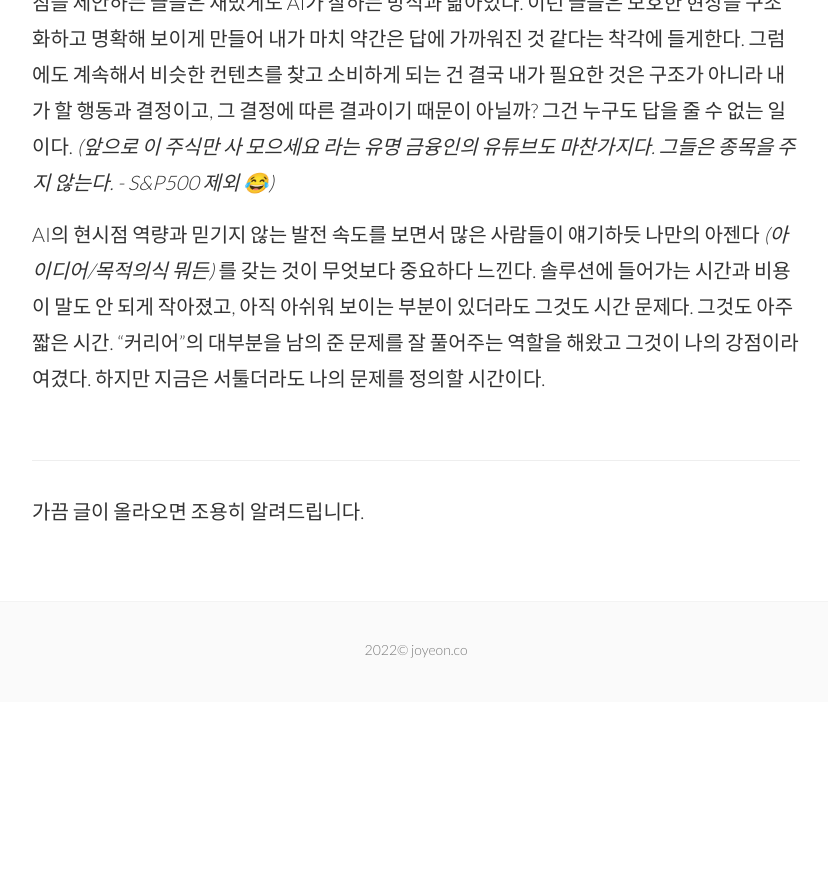
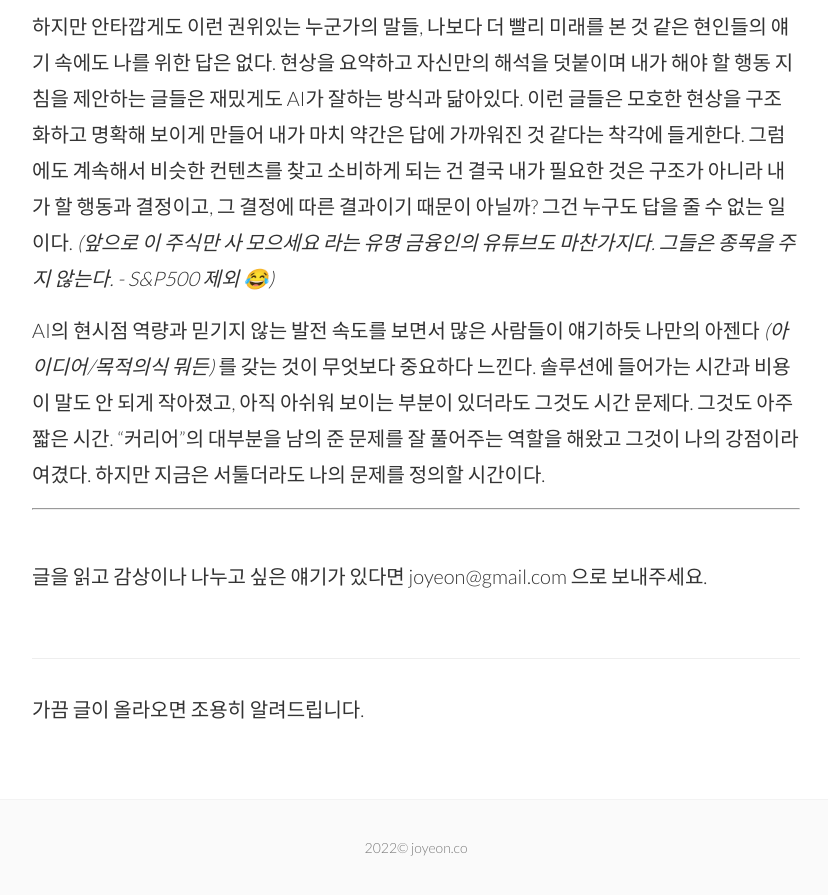
Before and after one commit to joyeon/joyeon.github.io, a Jekyll site: the page built from _posts/2026-02-13-ai-anxiety.md, in a window 1280 px wide and 900 px high, scrolled down 1543 px. Shown: the top 895 px of the window, without its empty margins (224-1052 px from the left). Built offline with Jekyll 4.4.1, drawn with Linux system fonts in a browser that asks for light colours; before the commit the page ends 2245 px from its top, so only the background shows below that; some of the changed text lies outside the part shown.

Commit message:
Update post title and add closing remarks

```diff
--- a/_posts/2026-02-13-ai-anxiety.md
+++ b/_posts/2026-02-13-ai-anxiety.md
@@ -1,6 +1,6 @@
 ---
 layout: post
-title:  "03: 주 1회, 서빙합니다"
+title:  "04: 앞으로 10개월이 중요합니다."
 ---
 
 읽을거리가 넘쳐나는 시절이다.  각자의 맥락에 따라 구성은 다르겠지만 나의 피드는 플랫폼 구분 없이 비슷하다.
@@ -16,3 +16,9 @@
 하지만 안타깝게도 이런 권위있는 누군가의 말들, 나보다 더 빨리 미래를 본 것 같은 현인들의 얘기 속에도 나를 위한 답은 없다. 현상을 요약하고 자신만의 해석을 덧붙이며 내가 해야 할 행동 지침을 제안하는 글들은 재밌게도 AI가 잘하는 방식과 닮아있다. 이런 글들은 모호한 현상을 구조화하고 명확해 보이게 만들어 내가 마치 약간은 답에 가까워진 것 같다는 착각에 들게한다. 그럼에도 계속해서 비슷한 컨텐츠를 찾고 소비하게 되는 건 결국 내가 필요한 것은 구조가 아니라 내가 할 행동과 결정이고, 그 결정에 따른 결과이기 때문이 아닐까? 그건 누구도 답을 줄 수 없는 일이다. *(앞으로 이 주식만 사 모으세요 라는 유명 금융인의 유튜브도 마찬가지다. 그들은 종목을 주지 않는다. - S&P500 제외 😂)*
 
 AI의 현시점 역량과 믿기지 않는 발전 속도를 보면서 많은 사람들이 얘기하듯 나만의 아젠다 *(아이디어/목적의식 뭐든)* 를 갖는 것이 무엇보다 중요하다 느낀다. 솔루션에 들어가는 시간과 비용이 말도 안 되게 작아졌고, 아직 아쉬워 보이는 부분이 있더라도 그것도 시간 문제다. 그것도 아주 짧은 시간. "커리어"의 대부분을 남의 준 문제를 잘 풀어주는 역할을 해왔고 그것이 나의 강점이라 여겼다. 하지만 지금은 서툴더라도 나의 문제를 정의할 시간이다.
+<br />
+
+---
+
+<br />
+글을 읽고 감상이나 나누고 싶은 얘기가 있다면 joyeon@gmail.com 으로 보내주세요.
```
